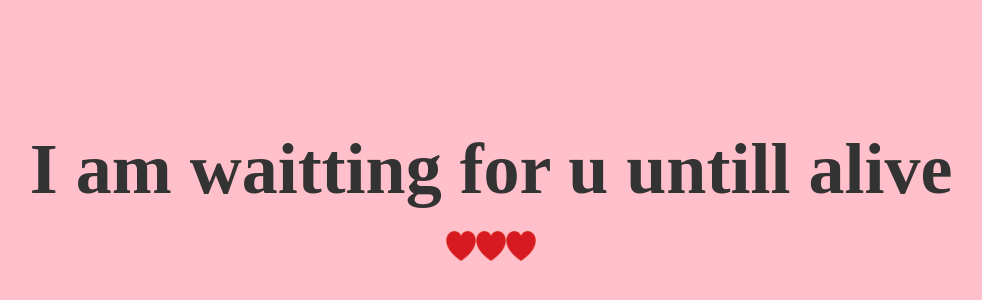
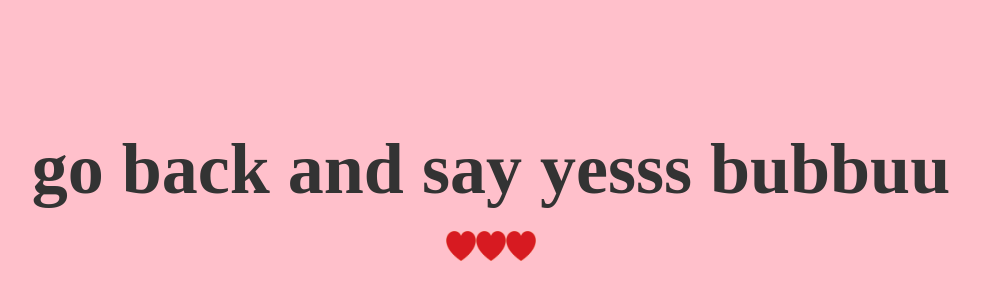
Before and after one commit to prashantsrivastava990/Prashant-Srivastava, a plain HTML site: page no.html in a window 1280 px wide. Shown: the part 64-364 px from the top of the page, without its empty margins (149-1131 px from the left). Drawn offline with Linux system fonts and the light colour scheme.

Commit message:
Update no.html

```diff
--- a/no.html
+++ b/no.html
@@ -9,7 +9,7 @@
 <body>
 	<div class="container">
 		<div class="yes">
-			<h2>I am waitting for u untill alive</h2>
+			<h2>go back and say yesss bubbuu</h2>
 			<img src="kisspng-love-heart-love-heart-romance-clip-art-picture-of-red-heart-5aaeb718420cb8.8640685015213995762706.png" alt=""><img src="kisspng-love-heart-love-heart-romance-clip-art-picture-of-red-heart-5aaeb718420cb8.8640685015213995762706.png" alt=""><img src="kisspng-love-heart-love-heart-romance-clip-art-picture-of-red-heart-5aaeb718420cb8.8640685015213995762706.png" alt="">
 		</div>
 	</div>
```
